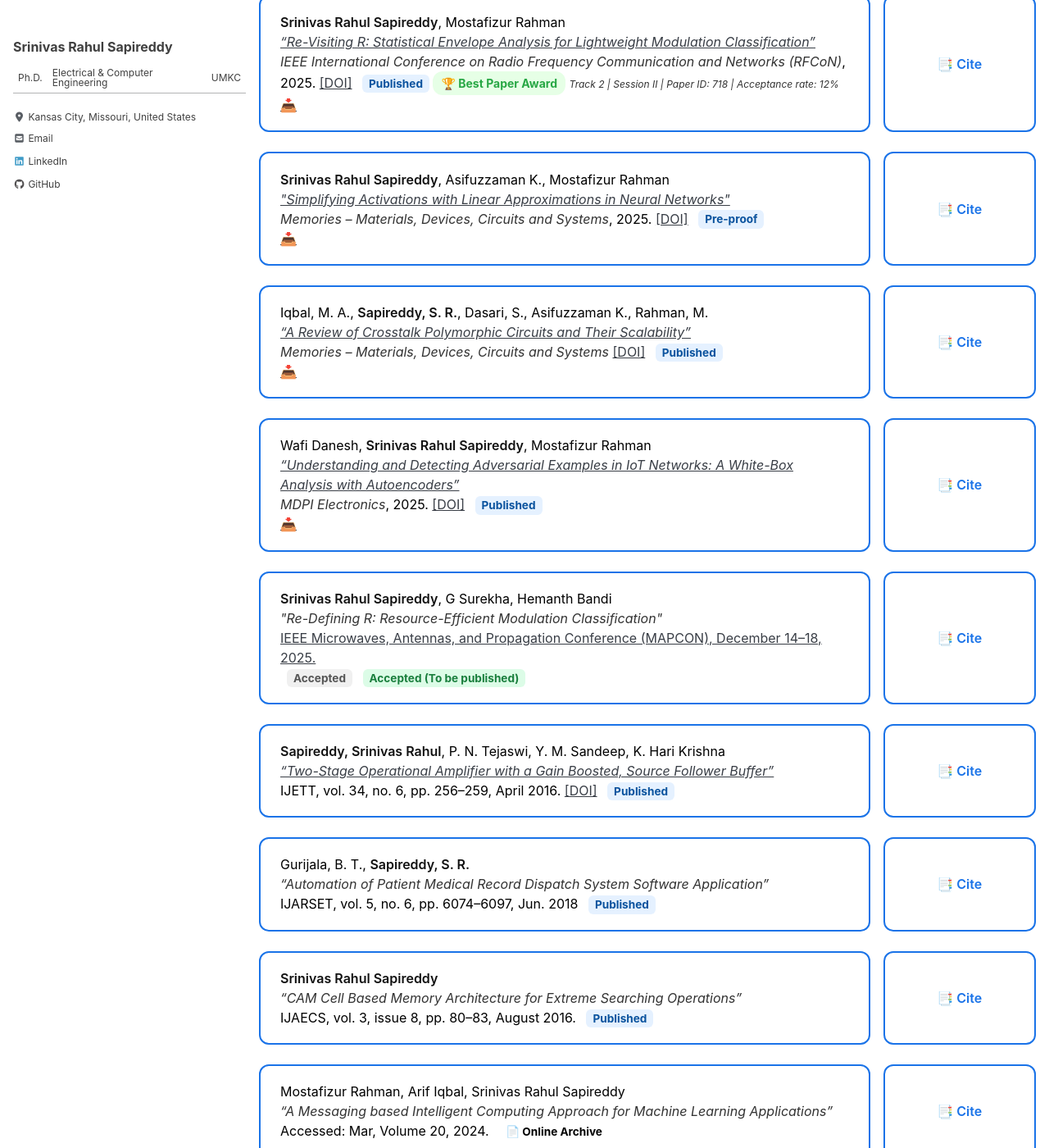
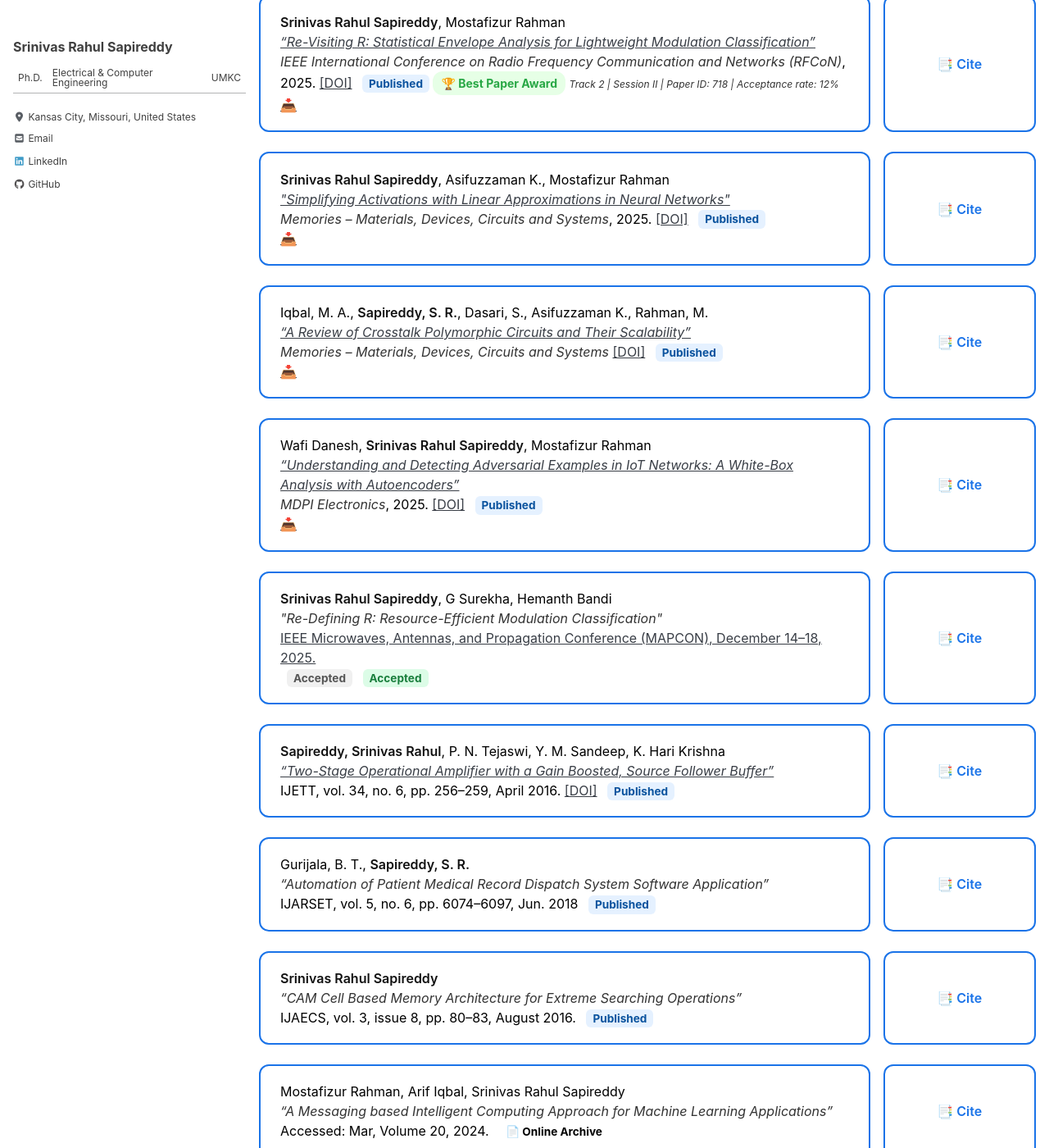
Before and after one commit to srsapireddy/srsapireddy.github.io, a Jekyll site: the page built from _pages/publications.md, in a window 1280 px wide and 1400 px high, scrolled down 1018 px. Shown: the whole window at 82% size. Built offline with Jekyll 4.4.1, drawn with Linux system fonts in a browser that asks for light colours; cached includes are drawn as plain includes; nearby versions of some CDN libraries.

Commit message:
Update publications.md

```diff
--- a/_pages/publications.md
+++ b/_pages/publications.md
@@ -256,7 +256,7 @@ function copyCitation(id) {
         <em><a href="https://www.sciencedirect.com/science/article/pii/S2773064625000143" target="_blank">"Simplifying Activations with Linear Approximations in Neural Networks"</a></em><br>
       <em>Memories – Materials, Devices, Circuits and Systems</em>, 2025.
       <a href="https://www.sciencedirect.com/science/article/pii/S2773064625000143" target="_blank">[DOI]</a>
-        <span class="status published">Pre-proof</span><br>
+        <span class="status published">Published</span><br>
         <a href="/images/Memories_3.pdf" target="_blank" title="Download PDF">📥</a>
     </div>
       <div class="cite-box" onclick="copyCitation('cite3')">
@@ -297,7 +297,7 @@ function copyCitation(id) {
         <strong>Srinivas Rahul Sapireddy</strong>, G Surekha, Hemanth Bandi<br>
         <em>"Re-Defining R: Resource-Efficient Modulation Classification"</em><br>
         <a href="https://ieeemapcon.org/" target="_blank">IEEE Microwaves, Antennas, and Propagation Conference (MAPCON), December 14–18, 2025.</a> <br>  <span class="status pending">Accepted</span>
-        <span class="status accepted">Accepted (To be published)</span>
+        <span class="status accepted">Accepted</span>
       </div>
       <div class="cite-box" onclick="copyCitation('cite6')">
         📑 Cite
```
